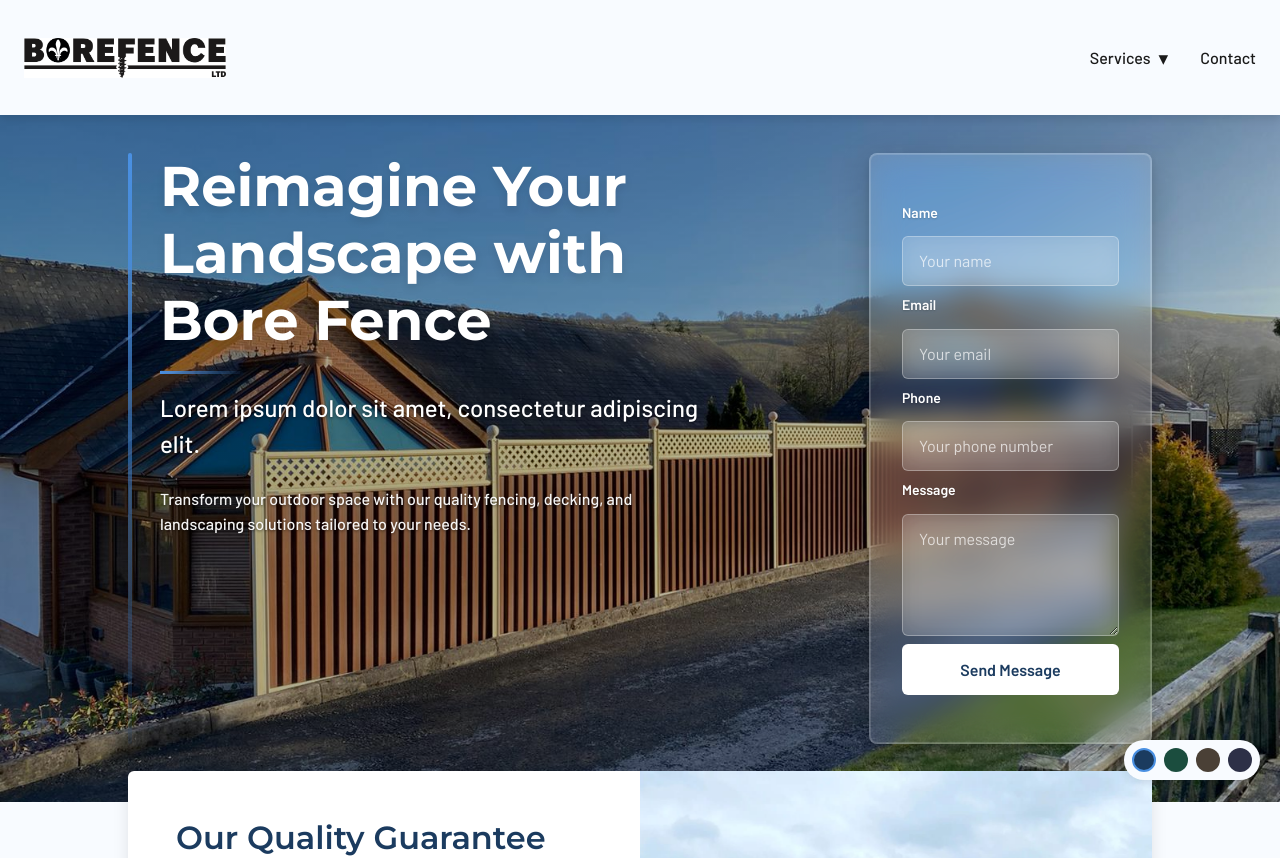
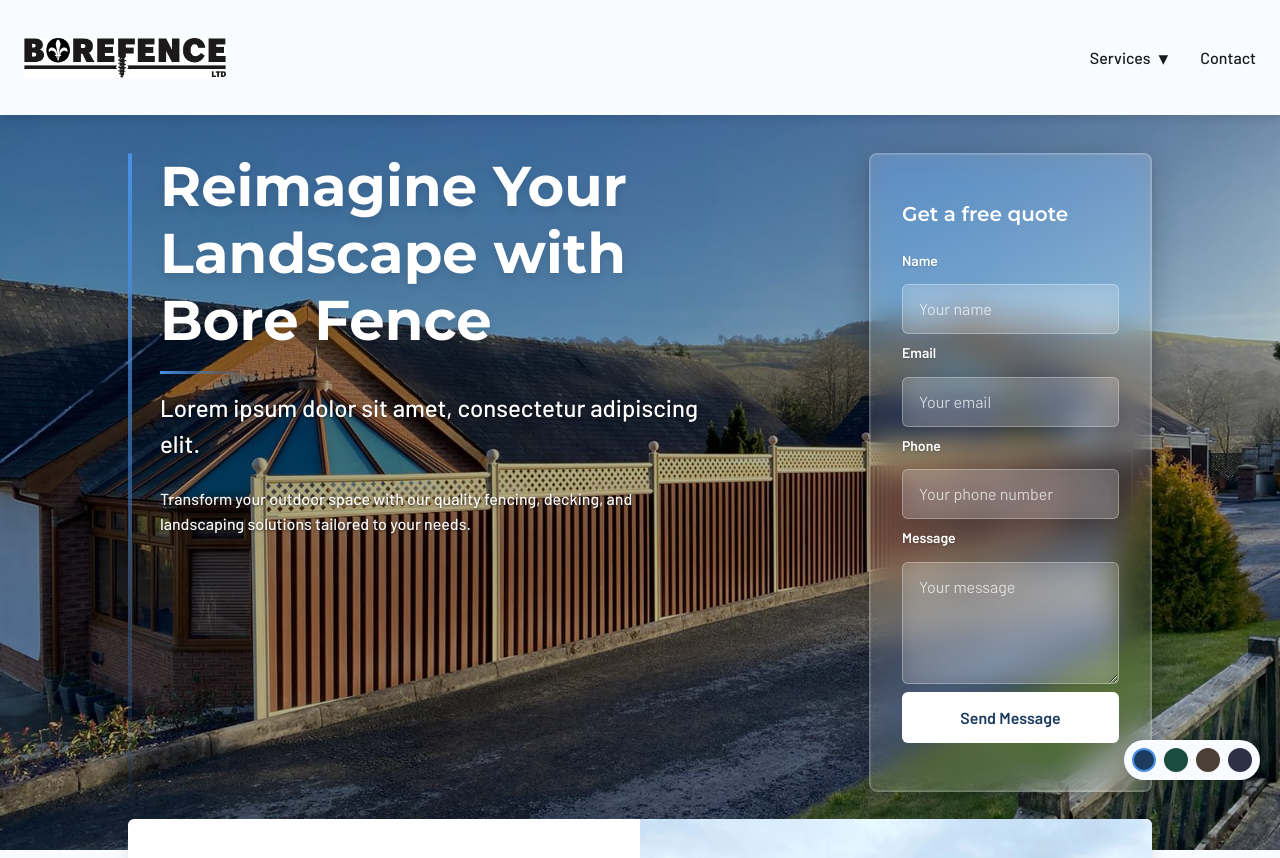
Before and after one commit to jamesbrittan/borefence, a React (Vite) app: page / in a window 1280 px wide. Shown: the top 858 px of the page. Built offline with nearby package versions, Linux system fonts and the light colour scheme.

Commit message:
added contact form heading back

```diff
--- a/src/components/ContactForm/ContactForm.jsx
+++ b/src/components/ContactForm/ContactForm.jsx
@@ -6,6 +6,13 @@ const StyledForm = styled.form`
   flex-direction: column;
   gap: ${props => props.theme.spacing.component.gap.small};
   width: 100%;
+`;
+
+const FormHeading = styled.h3`
+  ${props => props.theme.typography.heading}
+  color: ${props => props.dark ? props.theme.colors.white : props.theme.colors.text};
+  font-size: 1.25rem;
+  margin-bottom: ${props => props.theme.spacing.md};
 `;
 
 const FormGroup = styled.div`
@@ -92,6 +99,7 @@ const SubmitButton = styled.button`
 const ContactForm = ({ dark = true }) => {
   return (
     <StyledForm>
+      <FormHeading dark={dark}>Get a free quote</FormHeading>
       <FormGroup>
         <Label dark={dark} htmlFor="name">Name</Label>
         <Input dark={dark} type="text" id="name" placeholder="Your name" />
```
